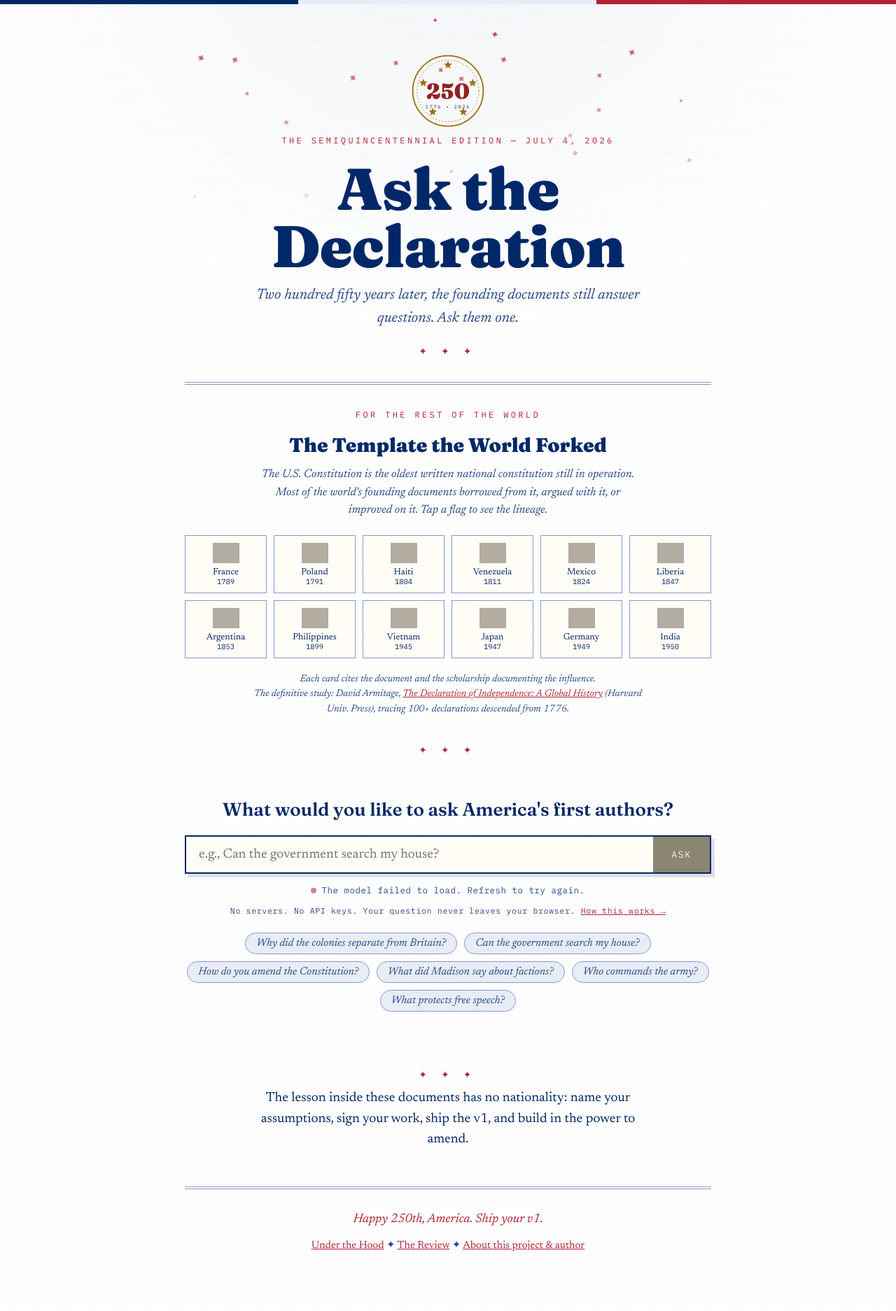
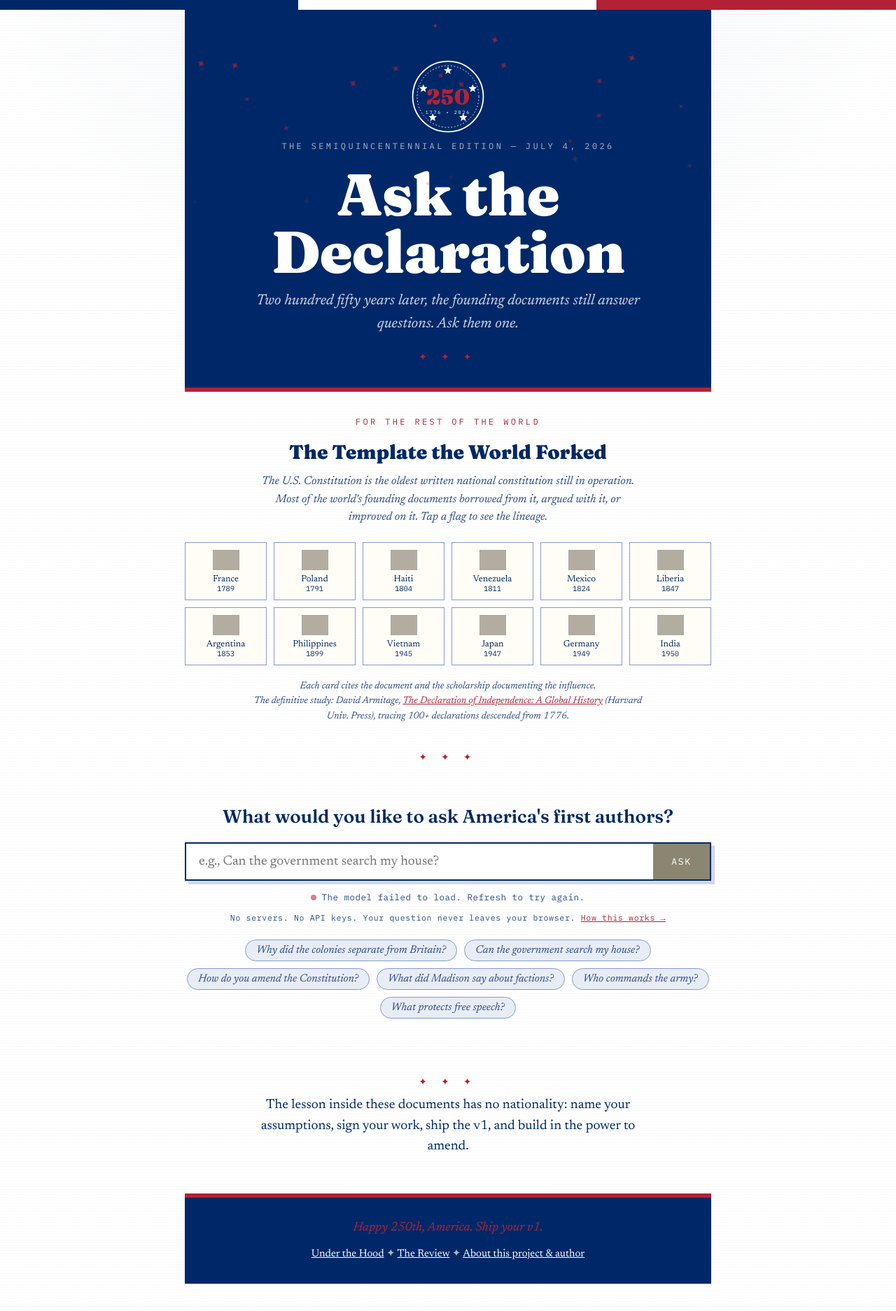
Before and after one commit to swapniltamse/ask-the-declaration, a website: page public/index.html in a window 1280 px wide. Shown: the whole page at 70% size. Drawn offline with Linux system fonts and the light colour scheme; grey boxes are pictures that could not be loaded.

Commit message:
test: dramatic rwb - navy header/footer, white seal

```diff
--- a/public/index.html
+++ b/public/index.html
@@ -226,7 +226,7 @@
       .searchbox button {
         border: 0;
         background: var(--crimson);
-        color: #f7f1e1;
+        color: #ffffff;
         padding: 0 26px;
         cursor: pointer;
         font-family: "IBM Plex Mono", monospace;
@@ -637,6 +637,35 @@
         margin-top: 12px;
       }
 
+      /* ---------- dramatic red-white-blue ---------- */
+      .bunting {
+        height: 14px;
+        background: linear-gradient(90deg, #002868 0 33.3%, #ffffff 33.3% 66.6%, #b22234 66.6% 100%);
+      }
+      header {
+        background: #002868;
+        border-bottom: 6px solid #b22234;
+        color: #ffffff;
+      }
+      header .dateline { color: rgba(255,255,255,0.65); }
+      header h1 { color: #ffffff; }
+      header .subtitle { color: rgba(255,255,255,0.82); }
+      header .stars { color: #b22234; }
+      .searchbox { background: #ffffff; box-shadow: 5px 5px 0 rgba(0,40,104,0.18); }
+      .result { background: #ffffff; }
+      .sharebtn { background: #ffffff; }
+      .chip:hover { background: #ffffff; }
+      footer {
+        background: #002868;
+        border-top: 6px solid #b22234;
+        padding: 30px 0;
+        margin-top: 52px;
+        color: rgba(255,255,255,0.75);
+      }
+      footer a { color: #ffffff; }
+      footer .motto { color: #b22234; }
+      footer .colophon { color: rgba(255,255,255,0.65); }
+
       @media (max-width: 560px) {
         body {
           font-size: 17px;
@@ -662,7 +691,7 @@
               cy="60"
               r="56"
               fill="none"
-              stroke="#9a7014"
+              stroke="#ffffff"
               stroke-width="2"
             />
             <circle
@@ -670,11 +699,11 @@
               cy="60"
               r="49"
               fill="none"
-              stroke="#9a7014"
+              stroke="#ffffff"
               stroke-width="1"
               stroke-dasharray="2 3"
             />
-            <g fill="#9a7014">
+            <g fill="#ffffff">
               <path
                 id="star"
                 d="M60 12l1.8 4.4 4.7.3-3.6 3 1.1 4.6L60 21.8l-4 2.5 1.1-4.6-3.6-3 4.7-.3z"
@@ -691,7 +720,7 @@
               font-family="Fraunces,serif"
               font-weight="900"
               font-size="34"
-              fill="#93211f"
+              fill="#b22234"
             >
               250
             </text>
@@ -702,7 +731,7 @@
               font-family="IBM Plex Mono,monospace"
               font-size="7.5"
               letter-spacing="2"
-              fill="#1c2942"
+              fill="#ffffff"
             >
               1776 &#8226; 2026
             </text>
```
